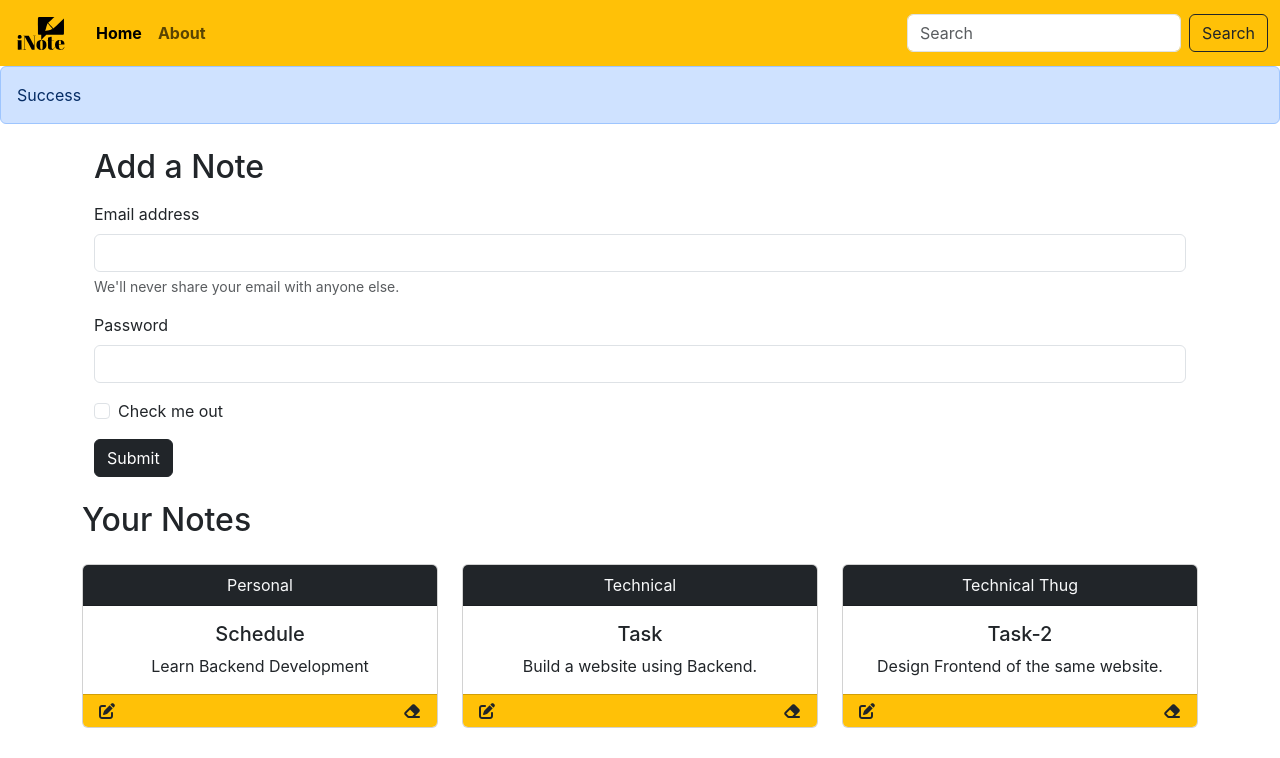
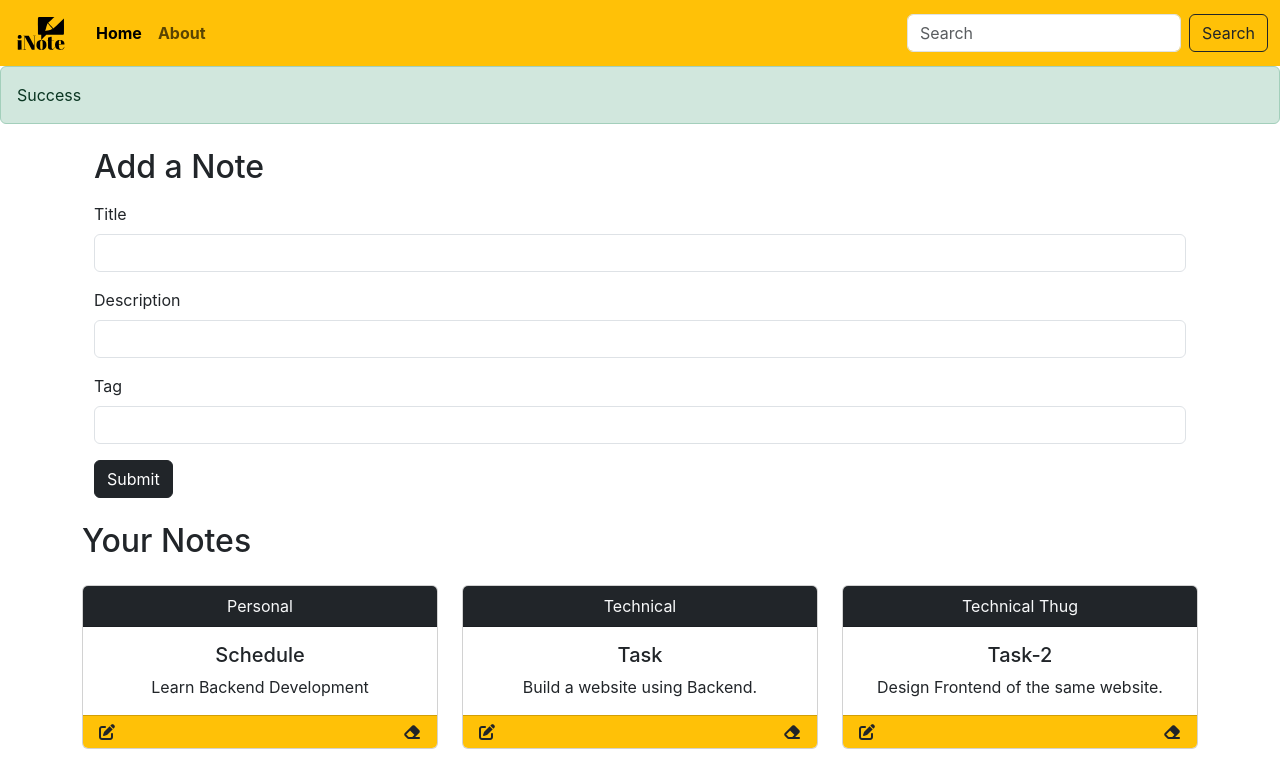
Before and after one commit to JB786/INote, a React (Create React App) app: page / in a window 1280 px wide. Shown: the top 758 px of the page. Built offline with nearby package versions, Linux system fonts and the light colour scheme.

Commit message:
create AddNote component and added functionality to add note on client side

```diff
--- /dev/null
+++ b/src/components/AddNote.js
@@ -0,0 +1,47 @@
+import React, { useContext, useState } from 'react'
+import noteContext from '../context/notes/noteContext';
+
+
+function AddNote() {
+    const context = useContext(noteContext);
+    const { addNote } = context;
+
+
+    const [note, setNote] = useState({
+        title: "",
+        description: "",
+        tag: ""
+    })
+
+    const handleAddClick = (events) => {
+        events.preventDefault();
+        addNote(note.title, note.description, note.tag)
+    }
+
+    const onChange = (events) => {
+        setNote({...note, [events.target.name]:events.target.value})
+    }
+
+    return (
+        <div className='container my-4'>
+            <h2>Add a Note</h2>
+            <form className='my-3'>
+                <div className="mb-3">
+                    <label htmlFor="title" className="form-label">Title</label>
+                    <input type="text" className="form-control" id="title" name="title" onChange={onChange} />
+                </div>
+                <div className="mb-3">
+                    <label htmlFor="description" className="form-label">Description</label>
+                    <input type="text" className="form-control" id="description" name="description" onChange={onChange} />
+                </div>
+                <div className="mb-3">
+                    <label htmlFor="tag" className="form-label">Tag</label>
+                    <input type="text" className="form-control" id="tag" name="tag" onChange={onChange} />
+                </div>
+                <button type="submit" className="btn btn-dark" onClick={handleAddClick}>Submit</button>
+            </form>
+        </div>
+    )
+}
+
+export default AddNote
--- a/src/components/Alert.js
+++ b/src/components/Alert.js
@@ -4,7 +4,7 @@
 
     return (
         <div>
-            <div class="alert alert-primary" role="alert">
+            <div className="alert alert-success" role="alert">
                 {props.message}
             </div>
         </div>
--- a/src/components/Home.js
+++ b/src/components/Home.js
@@ -4,25 +4,6 @@
 
   return (
     <>
-      <div className='container my-4'>
-        <h2>Add a Note</h2>
-        <form className='my-3'>
-          <div className="mb-3">
-            <label htmlFor="exampleInputEmail1" className="form-label">Email address</label>
-            <input type="email" className="form-control" id="exampleInputEmail1" aria-describedby="emailHelp" />
-            <div id="emailHelp" className="form-text">We'll never share your email with anyone else.</div>
-          </div>
-          <div className="mb-3">
-            <label htmlFor="exampleInputPassword1" className="form-label">Password</label>
-            <input type="password" className="form-control" id="exampleInputPassword1" />
-          </div>
-          <div className="mb-3 form-check">
-            <input type="checkbox" className="form-check-input" id="exampleCheck1" />
-            <label className="form-check-label" htmlFor="exampleCheck1">Check me out</label>
-          </div>
-          <button type="submit" className="btn btn-dark">Submit</button>
-        </form>
-      </div>
       <Notes/>
     </>
   )
--- a/src/components/NoteItem.js
+++ b/src/components/NoteItem.js
@@ -4,16 +4,16 @@
     const { note } = props;
     return (
         <div className='col-md-4'>
-            <div class="card text-center my-3">
-                <div class="card-header bg-dark text-light">
+            <div className="card text-center my-3">
+                <div className="card-header bg-dark text-light">
                     {note.tag}
                 </div>
-                <div class="card-body">
-                    <h5 class="card-title">{note.title}</h5>
-                    <p class="card-text">{note.description}</p>
+                <div className="card-body">
+                    <h5 className="card-title">{note.title}</h5>
+                    <p className="card-text">{note.description}</p>
                 </div>
-                <div class="card-footer d-flex justify-content-between bg-warning">
-                    <i class="fa-solid fa-pen-to-square"></i>
+                <div className="card-footer d-flex justify-content-between bg-warning">
+                    <i className="fa-solid fa-pen-to-square"></i>
                     <i className='fas fa-eraser'></i>
                 </div>
             </div>
--- a/src/components/Notes.js
+++ b/src/components/Notes.js
@@ -1,17 +1,21 @@
 import React, { useContext } from 'react'
 import noteContext from '../context/notes/noteContext'
 import NoteItem from './NoteItem';
+import AddNote from './AddNote';
 
 function Notes() {
     const context = useContext(noteContext);
-    const { notes, setNotes } = context;
+    const { notes } = context;
     return (
+        <>
+            <AddNote />
             <div className="row my-3">
                 <h2>Your Notes</h2>
                 {notes.map((note) => {
                     return <NoteItem key={note._id} note={note} />
                 })}
             </div>
+        </>
     )
 }
 
--- a/src/context/notes/NoteState.js
+++ b/src/context/notes/NoteState.js
@@ -62,8 +62,36 @@
 
       const [notes, setNotes] = useState(initialNotes)
 
+      // Add a note
+      const addNote = (title, description, tag)=>{
+
+        //Todo -API Call
+        const note = {
+          "_id": "64f395355ade584e170538f7",
+          "user": "64ef63525cb64bbc1bc7b30b",
+          "title": title,
+          "description": description,
+          "tag": tag,
+          "date": "2023-09-02T17:47:05.211Z",
+          "__v": 0
+        }
+
+        setNotes(notes.concat(note))
+      }
+
+
+      // Delete a note
+      const deleteNote = ()=>{
+
+      }
+
+      // Edit a note
+      const editNote = ()=>{
+
+      }
+
     return (
-        <NoteContext.Provider  value={{notes,setNotes}}>
+        <NoteContext.Provider  value={{notes, addNote, deleteNote, editNote}}>
             {props.children}
         </NoteContext.Provider>
     )
```
Lines whose indentation alone changed are shown as unchanged.
